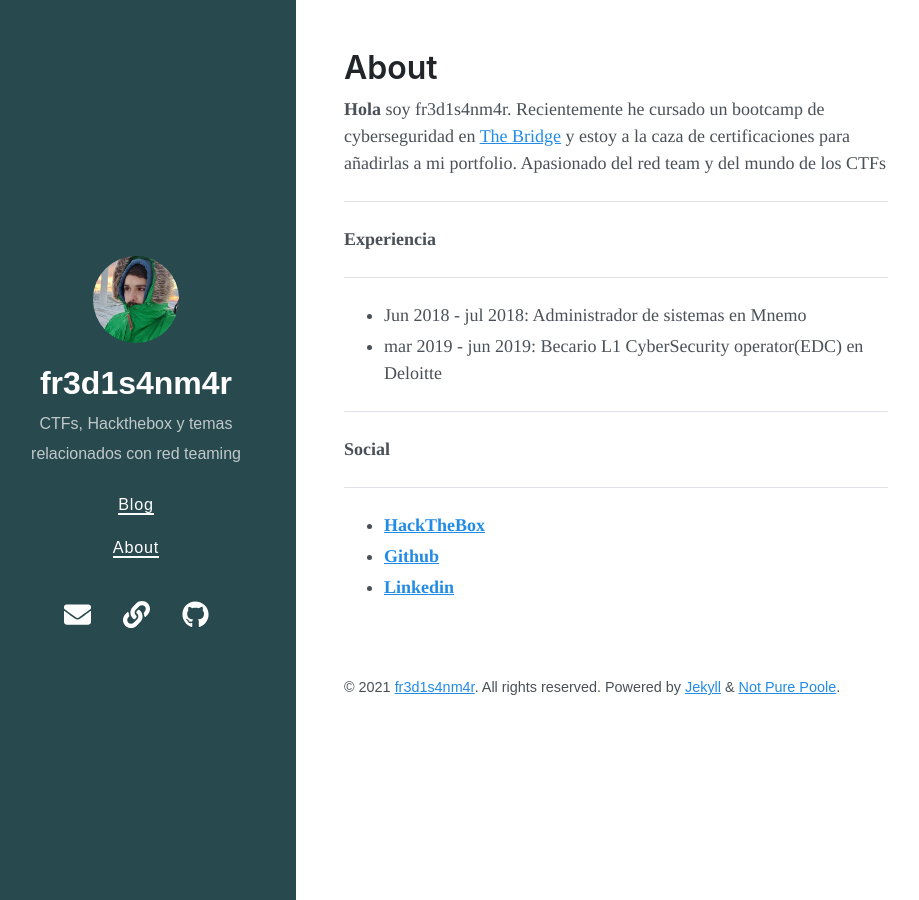
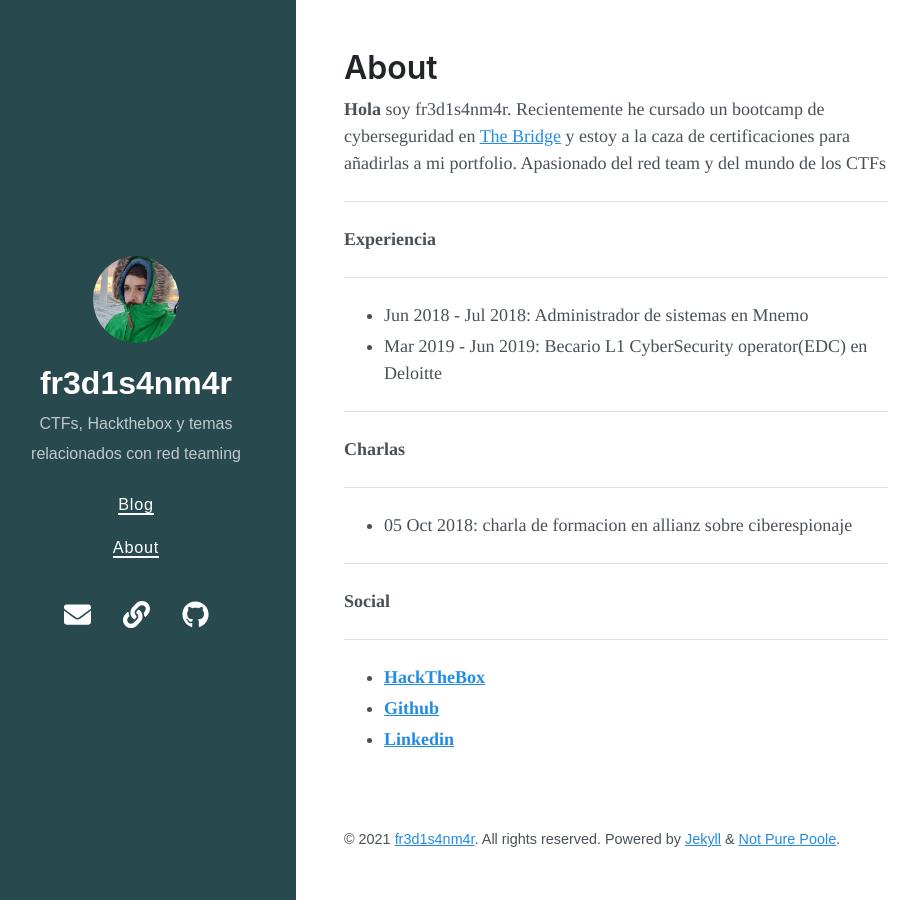
Before and after one commit to fredisanmar/fredisanmar.github.io, a Jekyll site: the page built from about.md, in a window 1280 px wide. Shown: the whole page, without its empty margins (24-943 px from the left). Built offline with Jekyll 4.4.1, drawn with Linux system fonts in a browser that asks for light colours; nearby versions of some CDN libraries.

Commit message:
about update

```diff
--- a/about.md
+++ b/about.md
@@ -10,8 +10,15 @@ title: About
 
 ---
 
-* Jun 2018 - jul 2018: Administrador de sistemas en Mnemo
-* mar 2019 - jun 2019: Becario L1 CyberSecurity operator(EDC) en Deloitte
+* Jun 2018 - Jul 2018: Administrador de sistemas en Mnemo
+* Mar 2019 - Jun 2019: Becario L1 CyberSecurity operator(EDC) en Deloitte
+
+---
+**Charlas**
+
+---
+
+* 05 Oct 2018: charla de formacion en allianz sobre ciberespionaje
 
 ---
 **Social**
```
